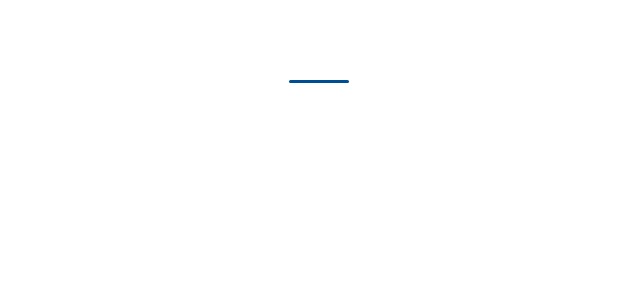
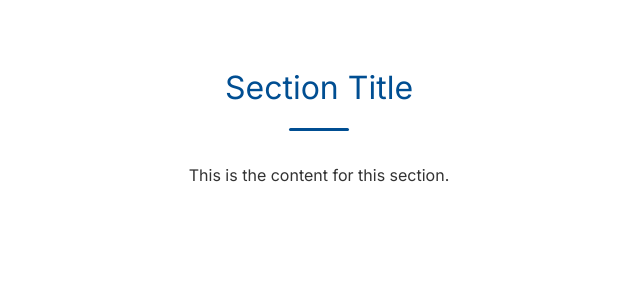
Before and after one commit to javedsaifi-abacus/Portfolio_NEXT, a Next.js app: page /Section in a window 1280 px wide. Shown: the top 300 px of the page, without its empty margins (321-961 px from the left). Built offline with nearby package versions, Linux system fonts and the light colour scheme.

Commit message:
"Rename file, move Section component import, and replace Section component definition with Page component"

```diff
--- a/src/app/Section/page.tsx
+++ b/src/app/Section/page.tsx
@@ -1,17 +1,14 @@
-// /src/components/Section.tsx
+// src/app/Section/page.tsx
 import React from 'react';
+import Section from '../components/Section'; // Adjust the import path as necessary
 
-interface SectionProps {
-  id: string;
-  title: string;
-  children: React.ReactNode;
-}
+const Page: React.FC = () => {
+  return (
+    <Section id="section-1" title="Section Title">
+      {/* Your content goes here */}
+      <p>This is the content for this section.</p>
+    </Section>
+  );
+};
 
-const Section: React.FC<SectionProps> = ({ id, title, children }) => (
-  <section id={id} className="section">
-    <h2>{title}</h2>
-    {children}
-  </section>
-);
-
-export default Section;
+export default Page;
```
